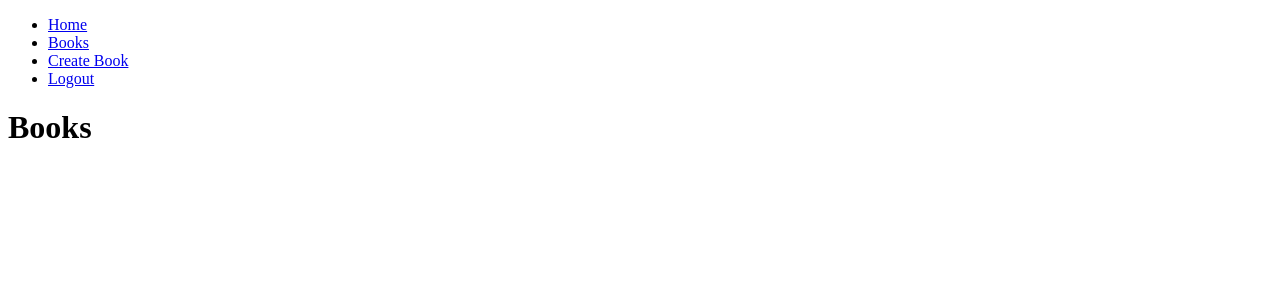
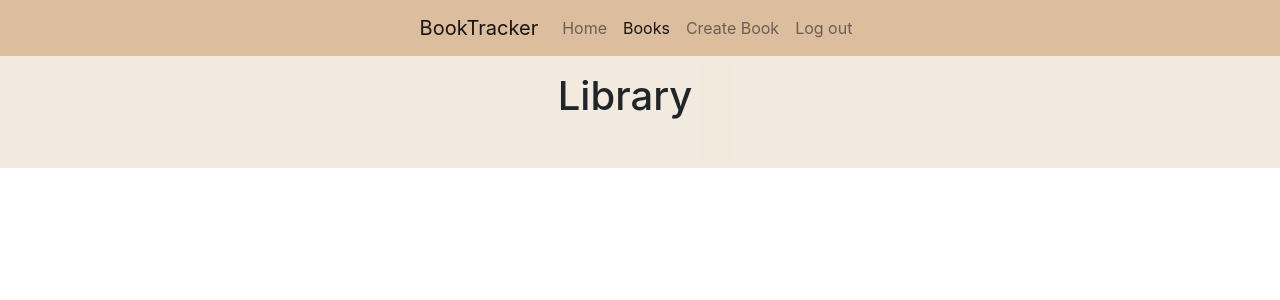
Before and after one commit to CARLOSDESTYT/BookTracker, a Django app: page /books/ in a window 1280 px wide. Shown: the top 300 px of the page. Run offline with Django 5.2, Linux system fonts and the light colour scheme; a user stored in the database is signed in; data comes from the database, SQL or seed files in the repository; both versions use the stored data as it was after the commit.

Commit message:
Agregar css y bootstap

```diff
--- a/BookTracker/settings.py
+++ b/BookTracker/settings.py
@@ -115,8 +115,10 @@
 # Static files (CSS, JavaScript, Images)
 # https://docs.djangoproject.com/en/5.2/howto/static-files/
 
-STATIC_URL = 'static/'
-
+STATIC_URL = '/static/'
+STATICFILES_DIRS = [
+        BASE_DIR / 'static',
+    ]
 LOGIN_URL = '/signin'
 
 # Default primary key field type
--- a/books/templates/base.html
+++ b/books/templates/base.html
@@ -2,40 +2,57 @@
 <html lang="en">
 <head>
     <meta charset="UTF-8">
-    <meta name="viewport" content="width=device-width, initial-scale=1.0">
+    <meta name="viewport" content="width=device-width, initial-scale=1.0, shrink-to-fit=no">
+    <link rel="stylesheet" href="https://cdn.jsdelivr.net/npm/bootstrap@4.3.1/dist/css/bootstrap.min.css" integrity="sha384-ggOyR0iXCbMQv3Xipma34MD+dH/1fQ784/j6cY/iJTQUOhcWr7x9JvoRxT2MZw1T" crossorigin="anonymous">
+    {%load static%}
+    <link rel="stylesheet" href= {%static 'style.css'%}>
     <title>BookTracker Application</title>
 </head>
 <body>
-
-    <nav>
-        <ul>
-            <li>
-                <a href="/">Home</a>
+    <div id="navbar" class="d-flex flex-row justify-content-center navcolor">
+        <nav class="navbar navbar-expand-lg navbar-light navcolor">
+            <a class="navbar-brand" href="{% url 'home' %}">BookTracker</a>
+            <button class="navbar-toggler" type="button" data-toggle="collapse" data-target="#navbarSupportedContent" aria-controls="navbarSupportedContent" aria-expanded="false" aria-label="Toggle navigation">
+                <span class="navbar-toggler-icon"></span>
+            </button>
+            <div class="collapse navbar-collapse" id="navbarSupportedContent">
+                {% with request.resolver_match.url_name as url_name %}
+                <ul class="navbar-nav mr-auto">
+                    <li class="nav-item {% if url_name == 'home' %}active{% endif %}">
+                        <a class="nav-link" href="{% url 'home' %}">Home<span class="sr-only">(current)</span></a>
                     </li>
 
                     {% if user.is_authenticated %}
-            <li>
-                <a href="/books">Books</a>
+                    <li class="{% if url_name == 'books' %}active{% endif %} nav-item">
+                        <a class="nav-link" href="/books">Books</a>
                     </li>
-            <li>
-                <a href="/books/create">Create Book</a>
+                    <li class="{% if url_name == 'create_book' %}active{% endif %} nav-item">
+                        <a class="nav-link" href="/books/create">Create Book</a>
                     </li>
-            <li>
-                <a href="/logout">Logout</a>
+                    <li class="{% if url_name == 'signout' %}active{% endif %} nav-item">
+                        <a class="nav-link" href="/logout">Log out</a>
                     </li>
 
                     {% else %}
-            <li>
-                <a href="/signup">Signup</a>
+                    <li class="{% if url_name == 'signup' %}active{% endif %} nav-item">
+                        <a class="nav-link" href="/signup">Sign up</a>
                     </li>
-            <li>
-                <a href="/signin">Signin</a>
+                    <li class="{% if url_name == 'signin' %}active{% endif %} nav-item">
+                        <a class="nav-link" href="/signin">Sign in</a>
                     </li>
                     {% endif %}
 
                 </ul>
+                {% endwith %}
+            </div>
         </nav>
+    </div>
+    <div class="d-flex justify-content-center pagebg">
         {% block content %}
         {% endblock %}
+    <div>
+    <script src="https://code.jquery.com/jquery-3.3.1.slim.min.js" integrity="sha384-q8i/X+965DzO0rT7abK41JStQIAqVgRVzpbzo5smXKp4YfRvH+8abtTE1Pi6jizo" crossorigin="anonymous"></script>
+    <script src="https://cdn.jsdelivr.net/npm/popper.js@1.14.7/dist/umd/popper.min.js" integrity="sha384-UO2eT0CpHqdSJQ6hJty5KVphtPhzWj9WO1clHTMGa3JDZwrnQq4sF86dIHNDz0W1" crossorigin="anonymous"></script>
+    <script src="https://cdn.jsdelivr.net/npm/bootstrap@4.3.1/dist/js/bootstrap.min.js" integrity="sha384-JjSmVgyd0p3pXB1rRibZUAYoIIy6OrQ6VrjIEaFf/nJGzIxFDsf4x0xIM+B07jRM" crossorigin="anonymous"></script>
 </body>
 </html>
--- a/books/templates/books.html
+++ b/books/templates/books.html
@@ -1,25 +1,42 @@
 {% extends "base.html" %}
 {% block content %}
+<div class="d-flex p-2 justify-content-center flex-wrap">
+    <h1 class="p-2">Library</h1>
+    <div class="album py-5 pagebg">
+        <div class="container">
+            <!--<ul>-->
 
-<h1>Books</h1>
+            <div class="row">
 
-<ul>
                     {% for book in books %}
-    <li>
-        <a href="{% url 'book_detail' book.id %}">
-            <strong> {{book.title}} </strong>
-            <p>{{book.autor}}</p>
+                <div class="col-md-4">
+                    <div class="card mb-4 box-shadow" style="width: 16rem">
+                        <div class="card-body">
+                            {% comment %} <li> {% endcomment %}
+                                <a class="card-text" href="{% url 'book_detail' book.id %}">
+                                    <strong class="text-dark"> {{book.title}} </strong>
+                                    <p class="card-text text-dark">{{book.autor}}</p>
                                     {% if book.goal %}
-                <p>Meta: {{book.goal|date:'j/M/Y'}}</p>
+                                        <p class="card-text text-dark">Goal: {{book.goal|date:'j/M/Y'}}</p>
                                     {% endif %}
                                     {% if book.date_completed %}
-                <p>{{ book.date_completed|date:'j/M/Y' }}</p>
+                                        <p class="card-text text-dark">{{ book.date_completed|date:'j/M/Y' }}</p>
                                     {% endif %}
-            <p>{{book.pages_read}} de {{book.pages_total}}</p>
-            <p>{{book.progress}}%</p>
+                                    <p class="card-text text-dark">{{book.pages_read}} de {{book.pages_total}}</p>
+                                    <div class= "progress" >
+                                        <div style="width: {{book.progress}}%" class="progress-bar" role="progressbar" aria-valuenow="{{book.progress}}" aria-valuemin="0" aria-valuemax="100"></div>
+                                        <p class="card-text text-dark">{{book.progress}}%</p>
+                                    </div>
                                 </a>
-    </li>
+                            {% comment %} </li> {% endcomment %}
+                        </div>
+                    </div>
+                </div>
                     {% endfor %}
-</ul>
 
+            </div>
+            <!--</ul>-->
+        </div>
+    </div>
+</div>
 {% endblock %}
--- a/books/templates/signin.html
+++ b/books/templates/signin.html
@@ -1,7 +1,7 @@
 {% extends "base.html" %}
 {% block content %}
 
-<h1>Signin</h1>
+<h1>Sign in</h1>
 {{error}}
 <form action="/signin/" method ="POST">
     {% csrf_token %}
--- /dev/null
+++ b/static/style.css
@@ -0,0 +1,6 @@
+.navcolor{
+    background-color: #DCBD9E;
+}
+.pagebg{
+    background-color: #F2E9DCF0;
+}
```
Also changed, not shown: books/templates/home.html (+4 -4 lines), books/migrations/0002_alter_book_date_completed.py (added), db.sqlite3. Lines whose indentation alone changed are shown as unchanged.
